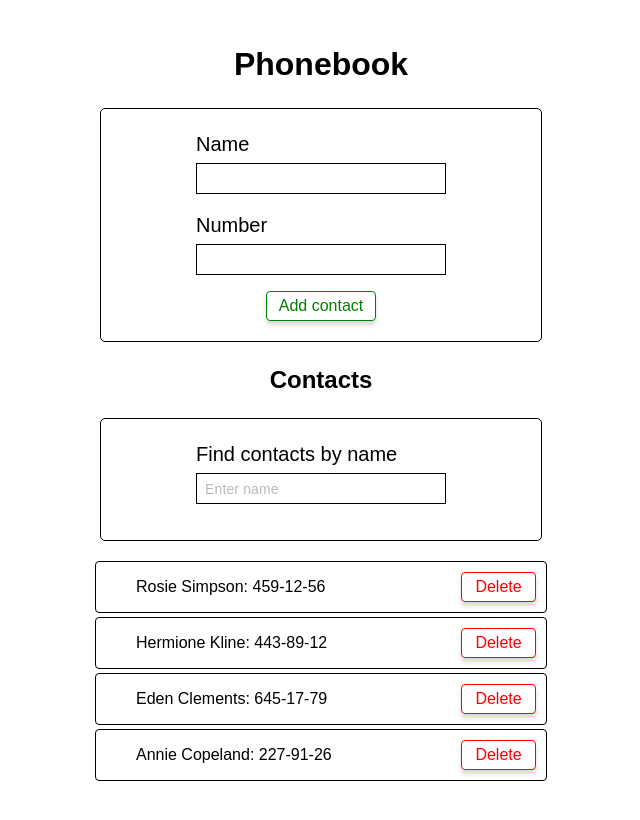
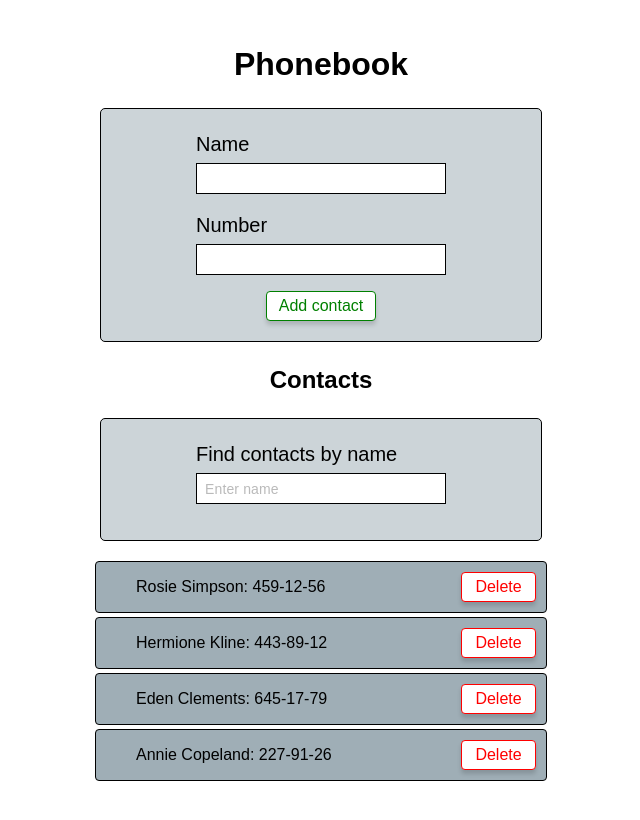
Before and after one commit to DianaAkhmedova/goit-react-hw-02-phonebook, a React (Create React App) app: page / in a window 1280 px wide. Shown: the whole page, without its empty margins (319-959 px from the left). Built offline with nearby package versions, Linux system fonts and the light colour scheme.

Commit message:
add styles

```diff
--- a/src/components/ContactForm/ContactForm.styled.js
+++ b/src/components/ContactForm/ContactForm.styled.js
@@ -9,6 +9,7 @@ export const Form = styled.form`
   margin-bottom: 20px;
   border: 1px solid #000;
   border-radius: 5px;
+  background-color: #ccd4d8;
 `;
 
 export const FormLabel = styled.label`
@@ -41,7 +42,7 @@ export const AddBtn = styled.button`
   padding: 5px 12px;
   border: 1px solid green;
   border-radius: 4px;
-  background-color: transparent;
+  background-color: white;
   font-family: inherit;
   font-size: 16px;
   cursor: pointer;
--- a/src/components/ContactList/ContactListItem/ContactListItem.jsx
+++ b/src/components/ContactList/ContactListItem/ContactListItem.jsx
@@ -1,12 +1,12 @@
 import PropTypes from 'prop-types';
-import { ContactItem, RemoveBtn } from './ContactListItem.styled';
+import { ContactItem, ContactInfo, RemoveBtn } from './ContactListItem.styled';
 
 const ContactListItem = ({ name, number, type, onClick }) => {
   return (
     <ContactItem>
-      <p>
+      <ContactInfo>
         {name}: {number}
-      </p>
+      </ContactInfo>
       <RemoveBtn onClick={onClick} type={type}>
         Delete
       </RemoveBtn>
--- a/src/components/ContactList/ContactListItem/ContactListItem.styled.js
+++ b/src/components/ContactList/ContactListItem/ContactListItem.styled.js
@@ -8,10 +8,15 @@ export const ContactItem = styled.li`
   justify-content: space-between;
   border: 1px solid black;
   border-radius: 4px;
+  background-color: #9faeb6;
 
   &:not(:last-child) {
     margin-bottom: 4px;
   }
+`;
+
+export const ContactInfo = styled.p`
+  font-weight: 500;
 `;
 
 export const RemoveBtn = styled.button`
@@ -19,7 +24,7 @@ export const RemoveBtn = styled.button`
   padding: 5px 12px;
   border: 1px solid red;
   border-radius: 4px;
-  background-color: transparent;
+  background-color: white;
   font-family: inherit;
   font-size: 16px;
   cursor: pointer;
--- a/src/index.css
+++ b/src/index.css
@@ -18,6 +18,7 @@ body {
   font-family: sans-serif;
   line-height: 1.5;
 }
+
 h1,
 h2,
 h3,
```
